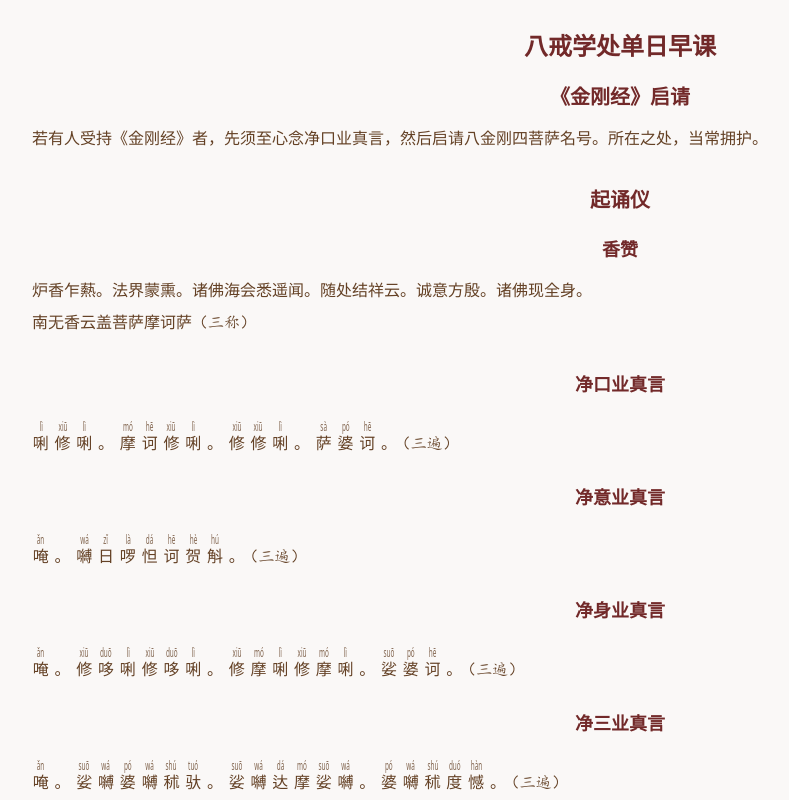
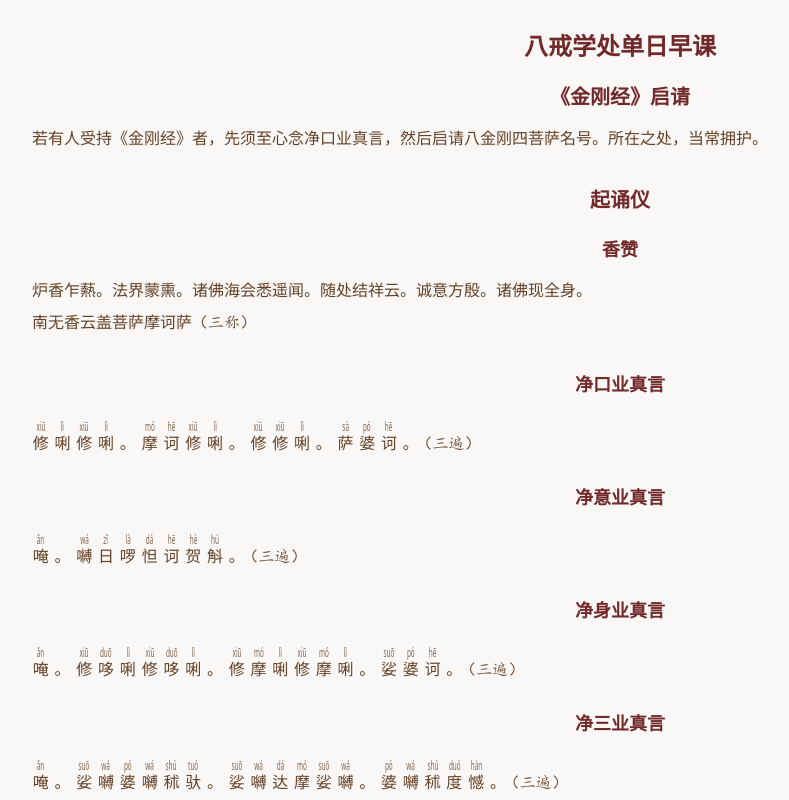
Before and after one commit to suizhengfaxing/jingangjing, a plain HTML site: page index.html in a window 1280 px wide. Shown: the top 800 px of the page, without its empty margins (20-809 px from the left). Drawn offline with Linux system fonts and the light colour scheme; a web font is replaced by a local one.

Commit message:
Add files via upload

```diff
--- a/index.html
+++ b/index.html
@@ -122,7 +122,8 @@
                     </strong>
                 </p>
                 <p class="zhengWen">
-                    &emsp;&emsp;<ruby>唎<rt>lì</rt></ruby>
+                    &emsp;&emsp;<ruby>修<rt>xiū</rt></ruby>
+                    <ruby>唎<rt>lì</rt></ruby>
                     <ruby>修<rt>xiū</rt></ruby>
                     <ruby>唎<rt>lì</rt></ruby>
                     <ruby>。<rt>&emsp;</rt></ruby>
```
